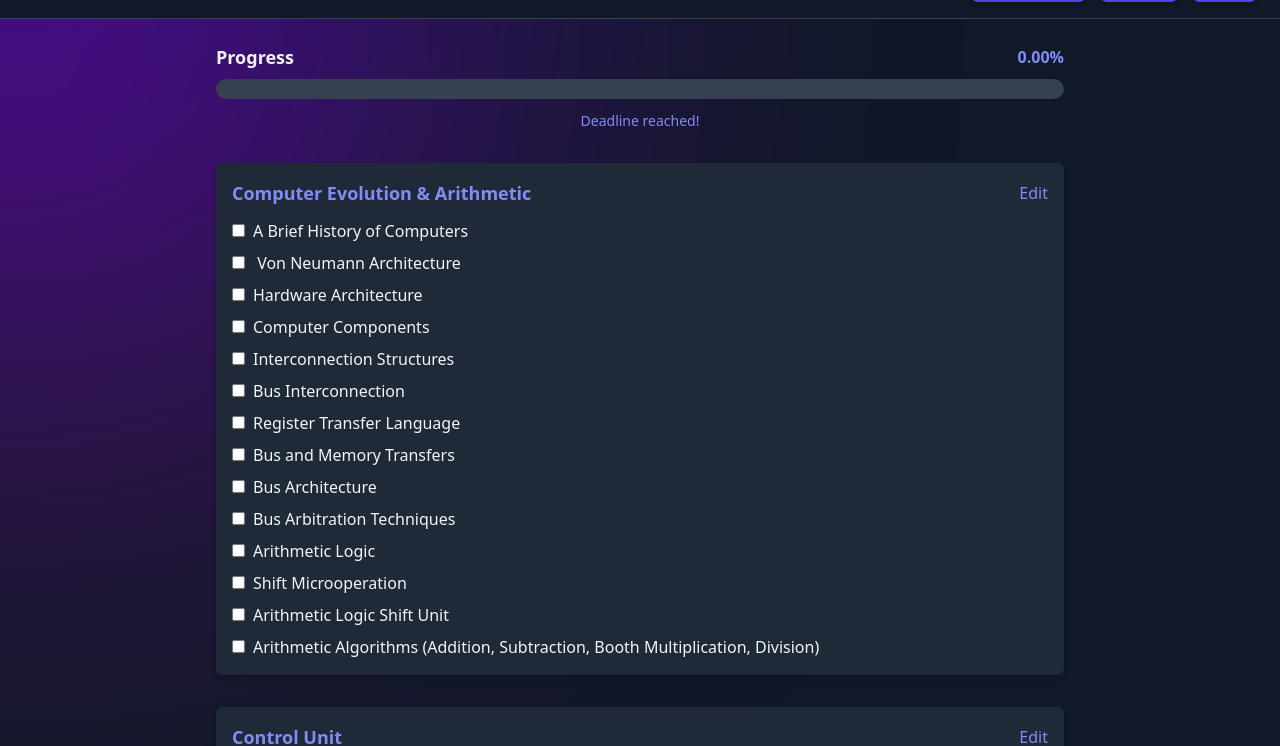
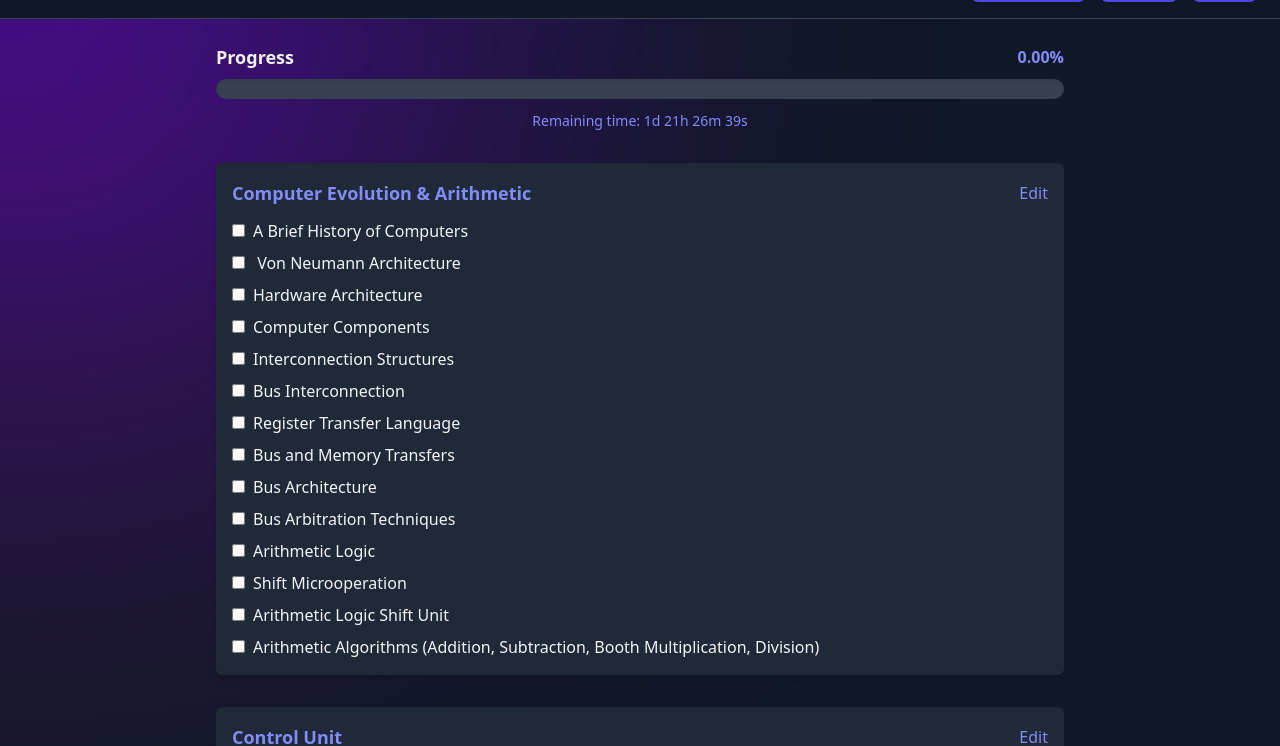
Before and after one commit to jaidevxr/coa-preparation, a plain HTML site: page index.html in a window 1280 px wide. Shown: the part 54-800 px from the top of the page. Drawn offline with nearby package versions, Linux system fonts and the light colour scheme.

Commit message:
Update index.html

```diff
--- a/index.html
+++ b/index.html
@@ -333,7 +333,7 @@
 
   // Remaining time calculation
   function updateRemainingTime() {
-    const deadline = new Date("2025-06-10T13:59:59");
+    const deadline = new Date("2025-06-12T13:59:59");
     const now = new Date();
     let diff = deadline - now;
 
```
